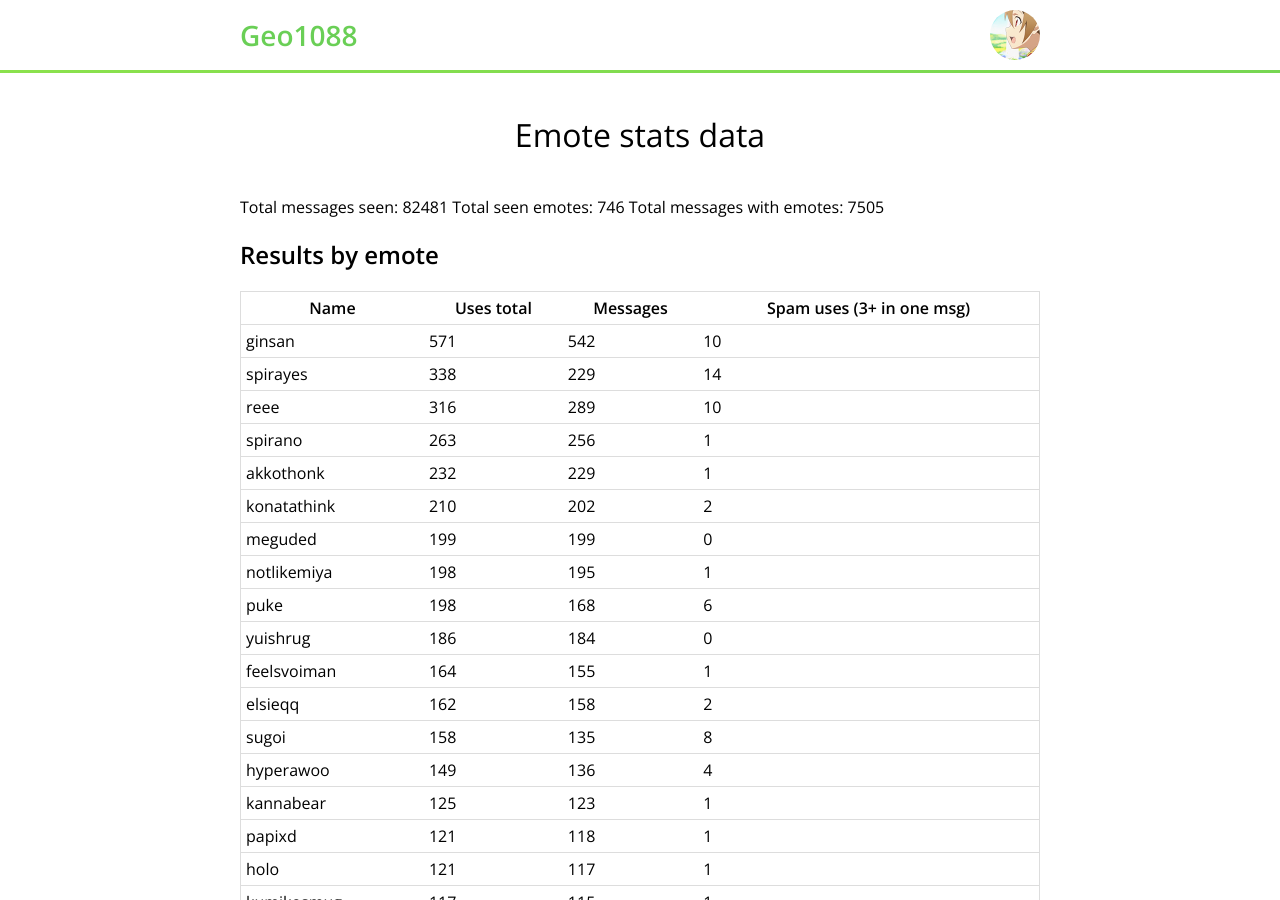
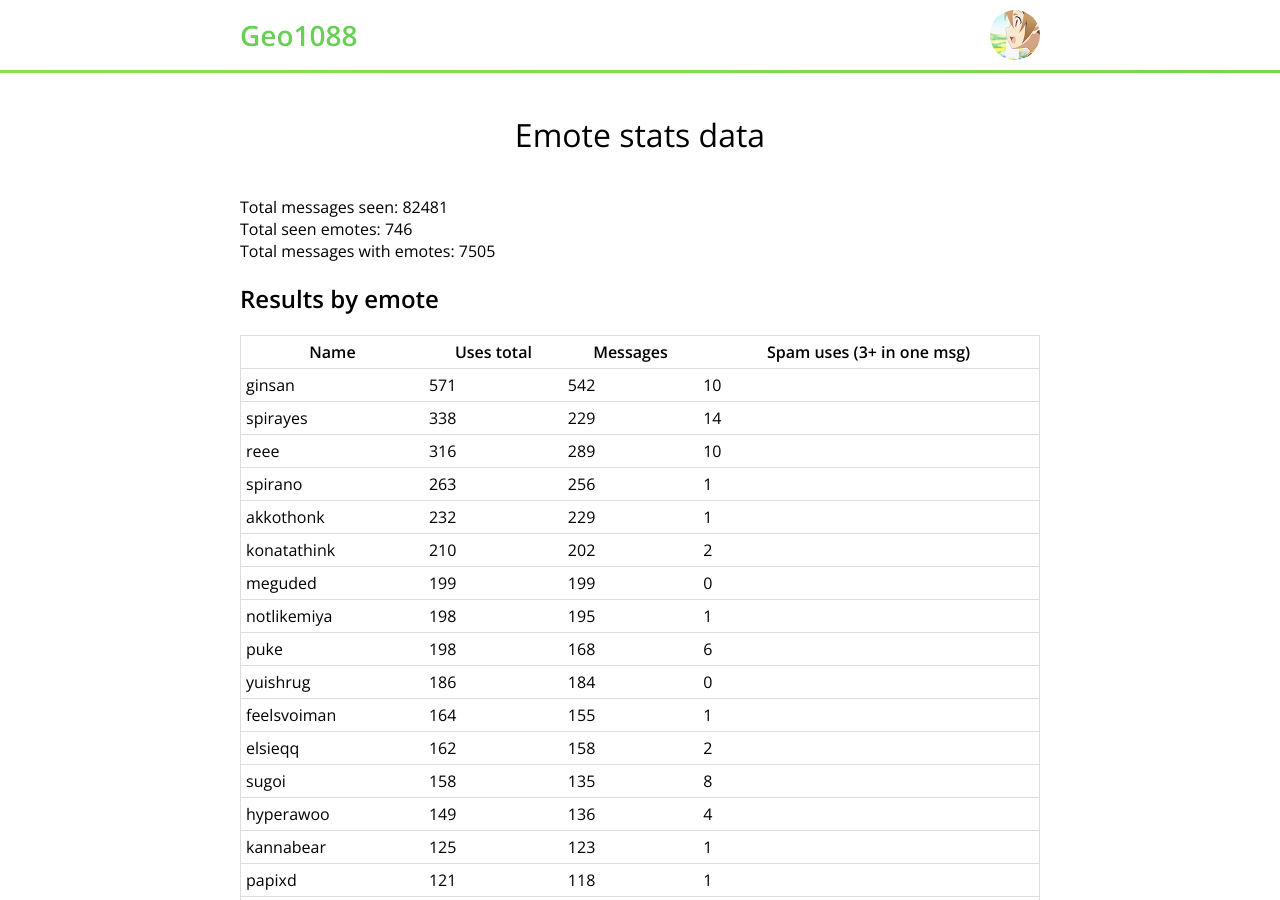
Before and after one commit to geo1088/geo1088.github.io, a Jekyll site: the page built from stats-temp.md, in a window 1280 px wide and 900 px high. Built offline with Jekyll 4.4.1, drawn with Linux system fonts in a browser that asks for light colours.

Commit message:
Preserve whitespace

```diff
--- a/_config.yml
+++ b/_config.yml
@@ -1,5 +1,4 @@
 title: Geo1088
-subtitle: doing shit i guess idk
 
 permalink: /posts/:title
 
@@ -15,3 +14,5 @@ markdown: kramdown
 exclude:
     - Gemfile
     - Gemfile.lock
+
+url: 'https://geo1088-github-io-geo1088.c9users.io'
--- a/_includes/head.html
+++ b/_includes/head.html
@@ -3,14 +3,14 @@
 <meta charset="utf-8">
 <meta name="viewport" content="width=device-width, initial-scale=1">
 
-<title>{% if page.title %}{{ site.title | escape }} &raquo; {{ page.title | escape }}{% else %}{{ site.title | escape }}{% endif %}</title>
+<title>{{ site.title | escape }}{% if page.title %} &raquo; {{ page.title | escape }}{% endif %}</title>
 <meta name="description" content="{{ page.excerpt | default: site.description | strip_html | normalize_whitespace | truncate: 160 | escape }}">
 
 {% assign custom_url = site.url | append: site.baseurl %}
 {% assign full_base_url = custom_url | default: site.github.url %}
 <link rel="stylesheet" href="https://fonts.googleapis.com/css?family=Open+Sans:400,600">
-<link rel="stylesheet" href="{{ "/css/base.css" | prepend: full_base_url }}">
-<link rel="stylesheet" href="{{ "/css/highlight.css" | prepend: full_base_url }}">
+<link rel="stylesheet" href="/css/base.css">
+<link rel="stylesheet" href="/css/highlight.css">
 
 <link rel="canonical" href="{{ page.url | replace:'index.html','' | prepend: full_base_url }}">
 <link rel="alternate" type="application/rss+xml" title="{{ site.title | escape }}" href="{{ "/feed.xml" | prepend: full_base_url }}">
```
Also changed, not shown: Gemfile.lock, stats-temp.md (line endings or trailing spaces).
